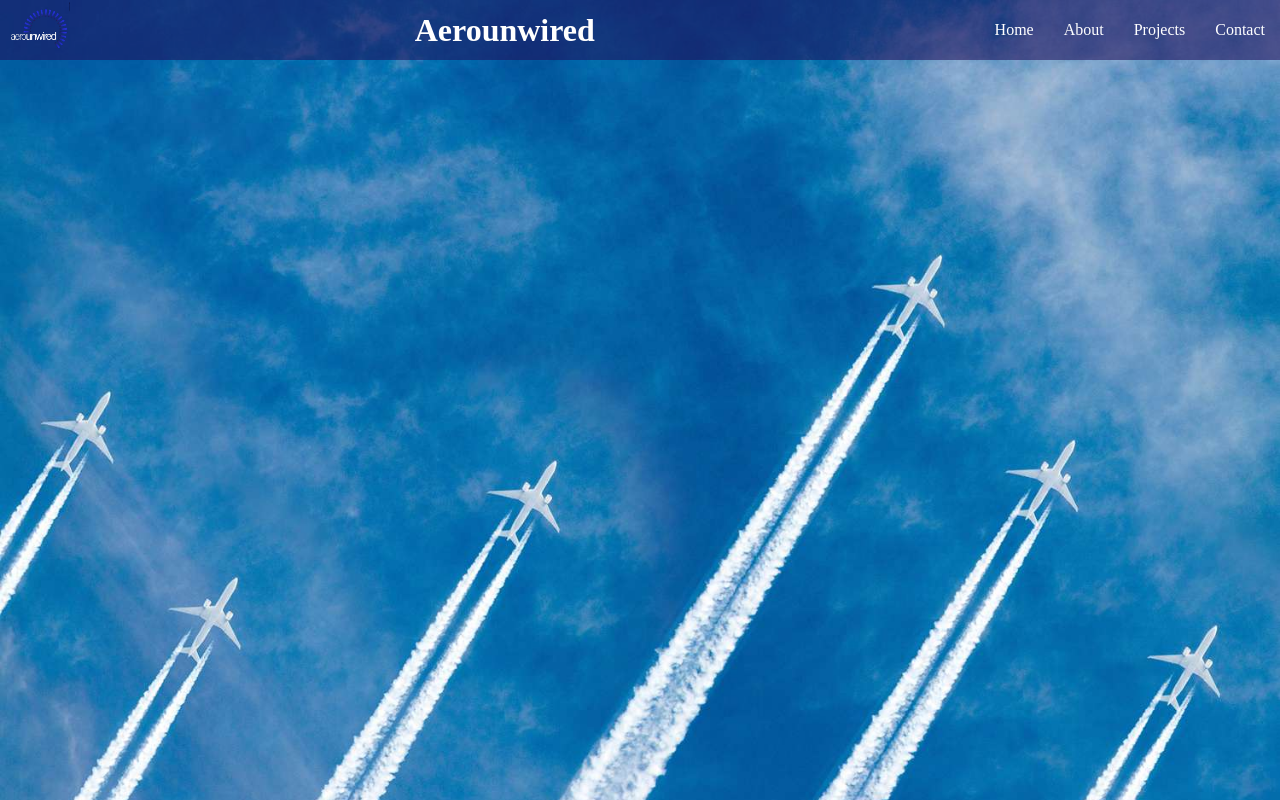
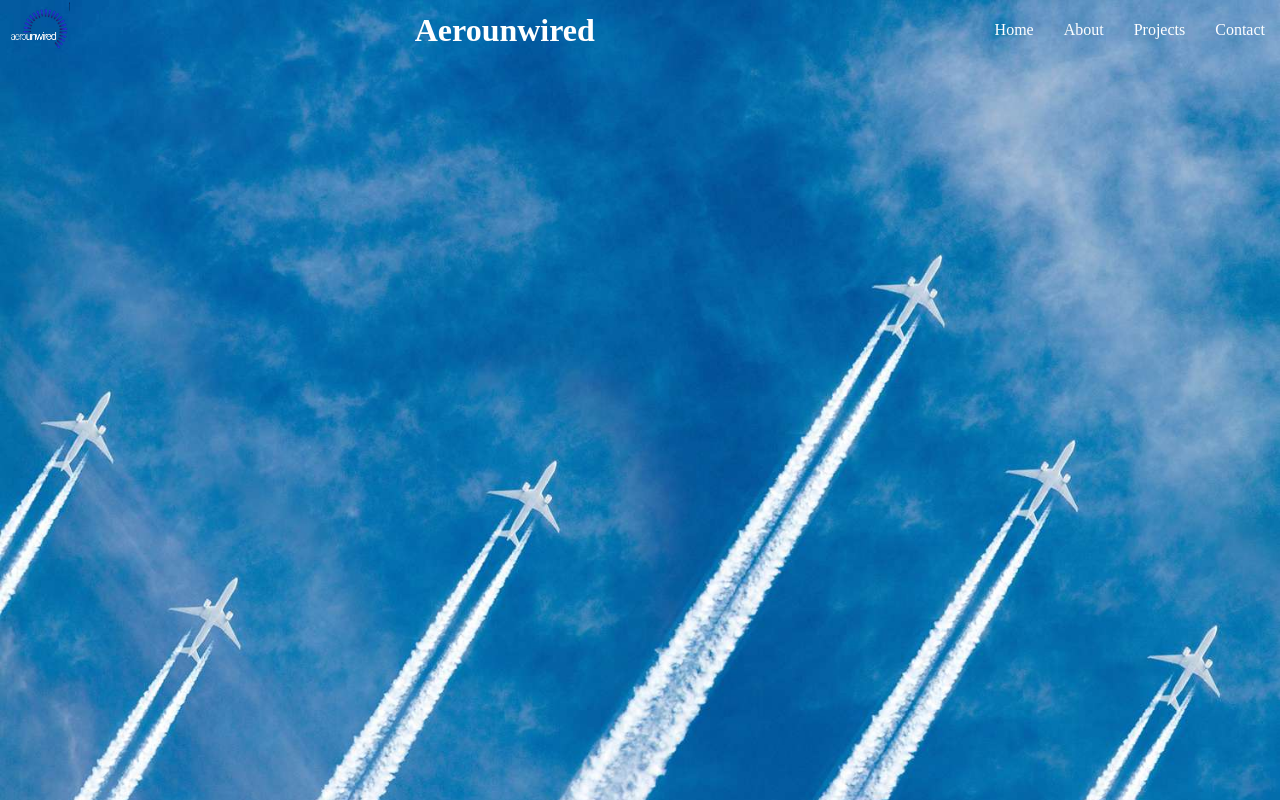
Before and after one commit to Dilan-AL/Dilan-AL.github.io, a plain HTML site: page index.html in a window 1280 px wide. Drawn offline with Linux system fonts and the light colour scheme.

Commit message:
added fevicon

```diff
--- a/index.html
+++ b/index.html
@@ -2,6 +2,7 @@
 <html>
     <head>
         <title>Aerounwired</title>
+        <link rel="icon" href="images.jpg">
         <style>
             body {
                 margin: 0;
@@ -11,7 +12,7 @@
                 padding: auto;
             }
             header {
-                background-color: rgba(31, 13, 89, 0.555);
+                background-color: transparent;
                 color: white;
                 display: flex;
                 height: 60px;
```
Also changed, not shown: about.html (+1 -1 lines).
